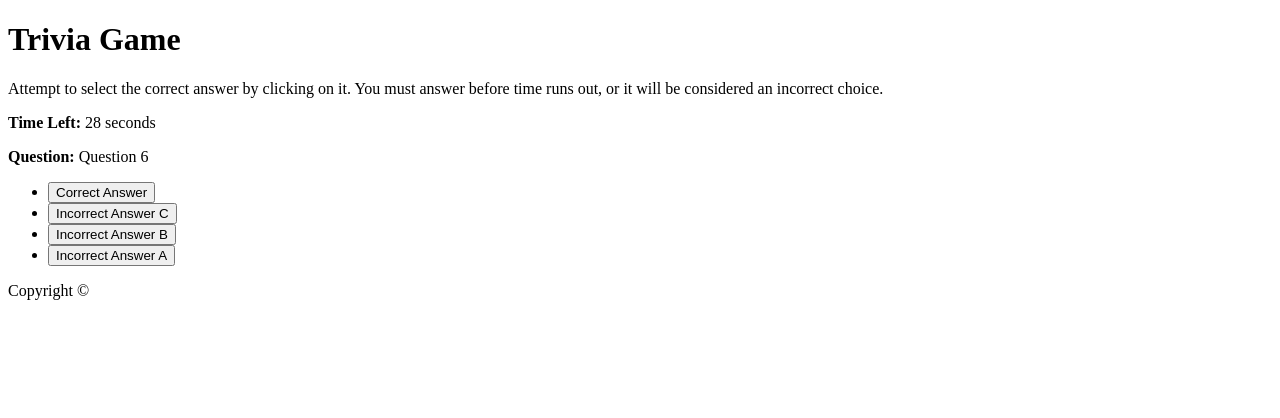
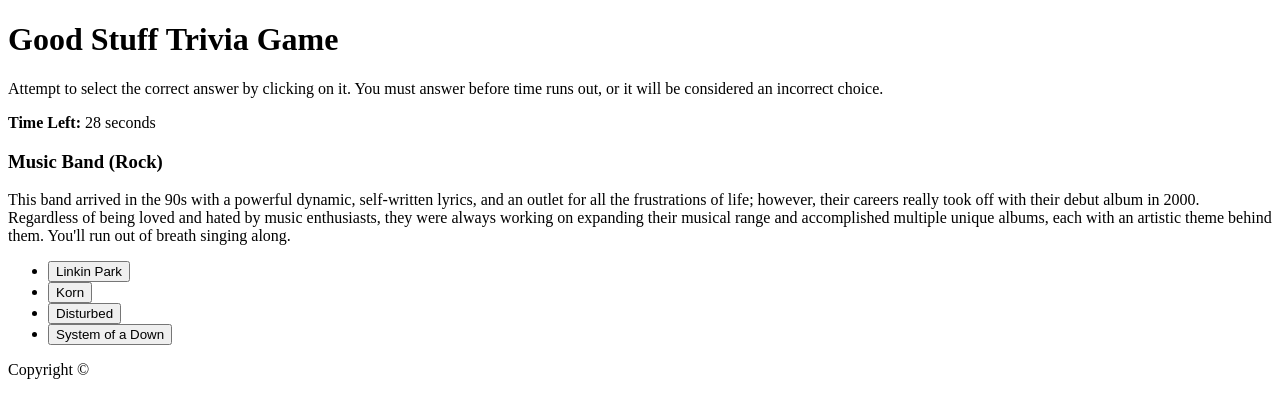
Before and after one commit to j-sea/TriviaGame, a plain HTML site: page index.html in a window 1280 px wide. Both pictures are taken after a click on the button "Bring on the Questions!". Drawn offline with nearby package versions, Linux system fonts and the light colour scheme.

Commit message:
Filled out the trivia questions based off the Good Stuff Guessing Game. Removed 'Question:' header to the question section since it's now headed by the type of stuff being guessed. Changed the name of the game.

```diff
--- a/assets/scripts/game.js
+++ b/assets/scripts/game.js
@@ -1,67 +1,109 @@
+(function(){ // START: Hide code from the global scope
+
 // Game Settings
 const SECONDS_PER_QUESTION = 30;
 const SECONDS_PER_POPUP = 4;
 const MAX_QUESTIONS_PER_GAME = 5;
 const QUESTIONS = [
     {
-        q: 'Question 1',
-        a: 'Correct Answer',
+        q: '<h3>T.V. Show (Animated)</h3><p>This show sets itself apart with incredibly heavy-hitting morals as it progresses. If you haven\'t seen this show, I highly <em>highly</em> recommend it for all ages. It\'s a show full of love without stipulations.</p>',
+        a: 'Steven Universe',
         ia: [
-            'Incorrect Answer A',
-            'Incorrect Answer B',
-            'Incorrect Answer C',
+            'Barney and Friends',
+            'Powerpuff Girls',
+            'Akira',
         ],
-        r: 'Correct answer reward',
+        r: '<iframe width="560" height="315" src="https://www.youtube-nocookie.com/embed/MIREK5ZL1jA" frameborder="0" allow="accelerometer; autoplay; encrypted-media; gyroscope; picture-in-picture" allowfullscreen></iframe>',
     },
     {
-        q: 'Question 2',
-        a: 'Correct Answer',
+        q: '<h3>T.V. Show (Animated)</h3><p>Amusing and energetic, this show sets itself apart with its wildly weird world based on Irish and Celtic mythology and its deep exploration of friendship and overcoming life\'s hardships.</p>',
+        a: 'Adventure Time',
         ia: [
-            'Incorrect Answer A',
-            'Incorrect Answer B',
-            'Incorrect Answer C',
+            'Spongebob Squarepants',
+            'The Secret of Kells',
+            'Pan\'s Labyrinth',
         ],
-        r: 'Correct answer reward',
+        r: '<iframe width="560" height="315" src="https://www.youtube-nocookie.com/embed/gfijG7pmMqk" frameborder="0" allow="accelerometer; autoplay; encrypted-media; gyroscope; picture-in-picture" allowfullscreen></iframe>',
     },
     {
-        q: 'Question 3',
-        a: 'Correct Answer',
+        q: '<h3>T.V. Show (Musical Comedy)</h3><p>Hilariously tongue-in-cheek, this show is a great way to relax and enjoy your leisure time. Follow our protagonist as they journey to save their beloved. And yes, they all really do sing. It\'s amazing.</p>',
+        a: 'Galavant',
         ia: [
-            'Incorrect Answer A',
-            'Incorrect Answer B',
-            'Incorrect Answer C',
+            'Glee',
+            'High School Musical',
+            'Sing',
         ],
-        r: 'Correct answer reward',
+        r: '<iframe width="560" height="315" src="https://www.youtube-nocookie.com/embed/QWnDwM0RSX4" frameborder="0" allow="accelerometer; autoplay; encrypted-media; gyroscope; picture-in-picture" allowfullscreen></iframe>',
     },
     {
-        q: 'Question 4',
-        a: 'Correct Answer',
+        q: '<h3>T.V. Show (Comedy)</h3><p>One of the best cop shows in existence with a perfect casting, this series maintains a light-hearted mood most of the time while handling several serious topics with a mostly-mature attitude. A relative in the police force informed me it was the most accurate portrayal of police office politics on television.</p>',
+        a: 'Brooklyn Nine-Nine',
         ia: [
-            'Incorrect Answer A',
-            'Incorrect Answer B',
-            'Incorrect Answer C',
+            'Law & Order',
+            'Southland',
+            'Super Troopers',
         ],
-        r: 'Correct answer reward',
+        r: '<iframe width="560" height="315" src="https://www.youtube.com/embed/nYtJSpH4aUY" frameborder="0" allow="accelerometer; autoplay; encrypted-media; gyroscope; picture-in-picture" allowfullscreen></iframe>',
     },
     {
-        q: 'Question 5',
-        a: 'Correct Answer',
+        q: '<h3>Roguelike Video Game</h3><p>One of the best aesthetics in a roguelike in recent years, this game continues to challenge you more and more even after you manage to beat it\'s increasingly-harder modes. While a solid roguelike, it is also a top-quality metroidvania game.</p>',
+        a: 'Dead Cells',
         ia: [
-            'Incorrect Answer A',
-            'Incorrect Answer B',
-            'Incorrect Answer C',
+            'Rogue Legacy',
+            'Darkest Dungeon',
+            'Vagante',
         ],
-        r: 'Correct answer reward',
+        r: '<iframe width="560" height="315" src="https://www.youtube-nocookie.com/embed/RvGaSPTcTxc" frameborder="0" allow="accelerometer; autoplay; encrypted-media; gyroscope; picture-in-picture" allowfullscreen></iframe>',
     },
     {
-        q: 'Question 6',
-        a: 'Correct Answer',
+        q: '<h3>T.V. Show (Animated)</h3><p>One of the most frustratingly-relatable and loveable shows, navigating feelings plays a key role in its protagonist\'s daily life just trying to survive, and we get to share in the ups and downs that come along with them through karaoke.</p>',
+        a: 'Aggretsuko',
         ia: [
-            'Incorrect Answer A',
-            'Incorrect Answer B',
-            'Incorrect Answer C',
+            'Disenchanted',
+            'Steven Universe',
+            'Dr. Horrible\'s Sing-Along Blog',
         ],
-        r: 'Correct answer reward',
+        r: '<iframe width="560" height="315" src="https://www.youtube-nocookie.com/embed/z9jGaJJlNyo" frameborder="0" allow="accelerometer; autoplay; encrypted-media; gyroscope; picture-in-picture" allowfullscreen></iframe>',
+    },
+    {
+        q: '<h3>Music Band (Indie Rock)</h3><p>The female vocal lead of this quartet carries a diverse array of songs across over six albums varying greatly in genre and feel. They became more widely known after writing a song for a movie based off a graphic novel series. Great to sing and dance along with.</p>',
+        a: 'Metric',
+        ia: [
+            'No Doubt',
+            'Garbage',
+            'Paramore',
+        ],
+        r: '<iframe width="560" height="315" src="https://www.youtube-nocookie.com/embed/uly3S2KjUf4" frameborder="0" allow="accelerometer; autoplay; encrypted-media; gyroscope; picture-in-picture" allowfullscreen></iframe>',
+    },
+    {
+        q: '<h3>Music Band (Rock)</h3><p>Formed in 1994, this band never shies away from culturally-relevant lyrics. The male vocal lead carries several albums across different genres such as alternative rock, space rock, and even electronica. You can try to sing along with him, but it will be difficult without a wide vocal range.</p>',
+        a: 'Muse',
+        ia: [
+            'Linkin Park',
+            'System of a Down',
+            'Rage Against the Machine',
+        ],
+        r: '<iframe width="560" height="315" src="https://www.youtube-nocookie.com/embed/X8f5RgwY8CI" frameborder="0" allow="accelerometer; autoplay; encrypted-media; gyroscope; picture-in-picture" allowfullscreen></iframe>',
+    },
+    {
+        q: '<h3>Music Band (Rock)</h3><p>This band arrived in the 90s with a powerful dynamic, self-written lyrics, and an outlet for all the frustrations of life; however, their careers really took off with their debut album in 2000. Regardless of being loved and hated by music enthusiasts, they were always working on expanding their musical range and accomplished multiple unique albums, each with an artistic theme behind them. You\'ll run out of breath singing along.</p>',
+        a: 'Linkin Park',
+        ia: [
+            'System of a Down',
+            'Disturbed',
+            'Korn',
+        ],
+        r: '<iframe width="560" height="315" src="https://www.youtube-nocookie.com/embed/AsNvb56CTa4" frameborder="0" allow="accelerometer; autoplay; encrypted-media; gyroscope; picture-in-picture" allowfullscreen></iframe>',
+    },
+    {
+        q: '<h3>Music Artist (Pop Rock)</h3><p>This artist came onto the scene in the 2000s while double-majoring at Stanford but really only hit it big in 2017 with an album that is a reflection of life\'s many intense ups and downs.</p>',
+        a: 'K.Flay',
+        ia: [
+            'Amy Lee',
+            'Liz Phair',
+            'Skylar Grey',
+        ],
+        r: '<iframe width="560" height="315" src="https://www.youtube-nocookie.com/embed/3SHFLj-pTQE" frameborder="0" allow="accelerometer; autoplay; encrypted-media; gyroscope; picture-in-picture" allowfullscreen></iframe>',
     },
 ];
 
@@ -81,7 +123,7 @@ const BUTTON = {
 };
 const TEXT = {
     'time-left': $('#time-left > span'),
-    'question': $('#question > span'),
+    'question': $('#question'),
     'correct-answer': $('.correct-answer > span'),
     'incorrect-answer': $('.incorrect-answer > span'),
     'number-of-plays': $('#number-of-plays > span'),
@@ -178,7 +220,7 @@ let game = {
 
         // Display the question text
         let currentQuestionText = currentQuestionObject.q;
-        TEXT['question'].text(currentQuestionText);
+        TEXT['question'].html(currentQuestionText);
 
         // Empty the answers menu if any menu items exist
         MENU['answers'].empty();
@@ -487,3 +529,5 @@ let game = {
 
 // Initialize and the game
 game.initialize();
+
+})(); // END: Hide code from the global scope
--- a/index.html
+++ b/index.html
@@ -4,13 +4,13 @@
     <meta charset="UTF-8">
     <meta name="viewport" content="width=device-width, initial-scale=1.0">
     <meta http-equiv="X-UA-Compatible" content="ie=edge">
-    <title>Trivia Game</title>
+    <title>Good Stuff Trivia Game</title>
     <link rel="stylesheet" href="./assets/css/style.css">
 </head>
 <body>
     <header>
         <!-- Display: Game Name -->
-        <h1>Trivia Game</h1>
+        <h1>Good Stuff Trivia Game</h1>
         <!-- Display: Game Instructions -->
         <p>Attempt to select the correct answer by clicking on it. You must answer before time runs out, or it will be considered an incorrect choice.</p>
     </header>
@@ -26,7 +26,7 @@
             <!-- Display: Time Left -->
             <p id="time-left"><b>Time Left:</b> <span>(none)</span></p>
             <!-- Display: Question -->
-            <p id="question"><b>Question:</b> <span>(none)</span></p>
+            <p id="question">(none)</p>
             <!-- Display: Answers -->
             <ul id="answers" role="menu" aria-roledescription="menu for selecting answers to the question">
                 <li><button class="answer" role="menuitem">Answer 1</button></li>
```
